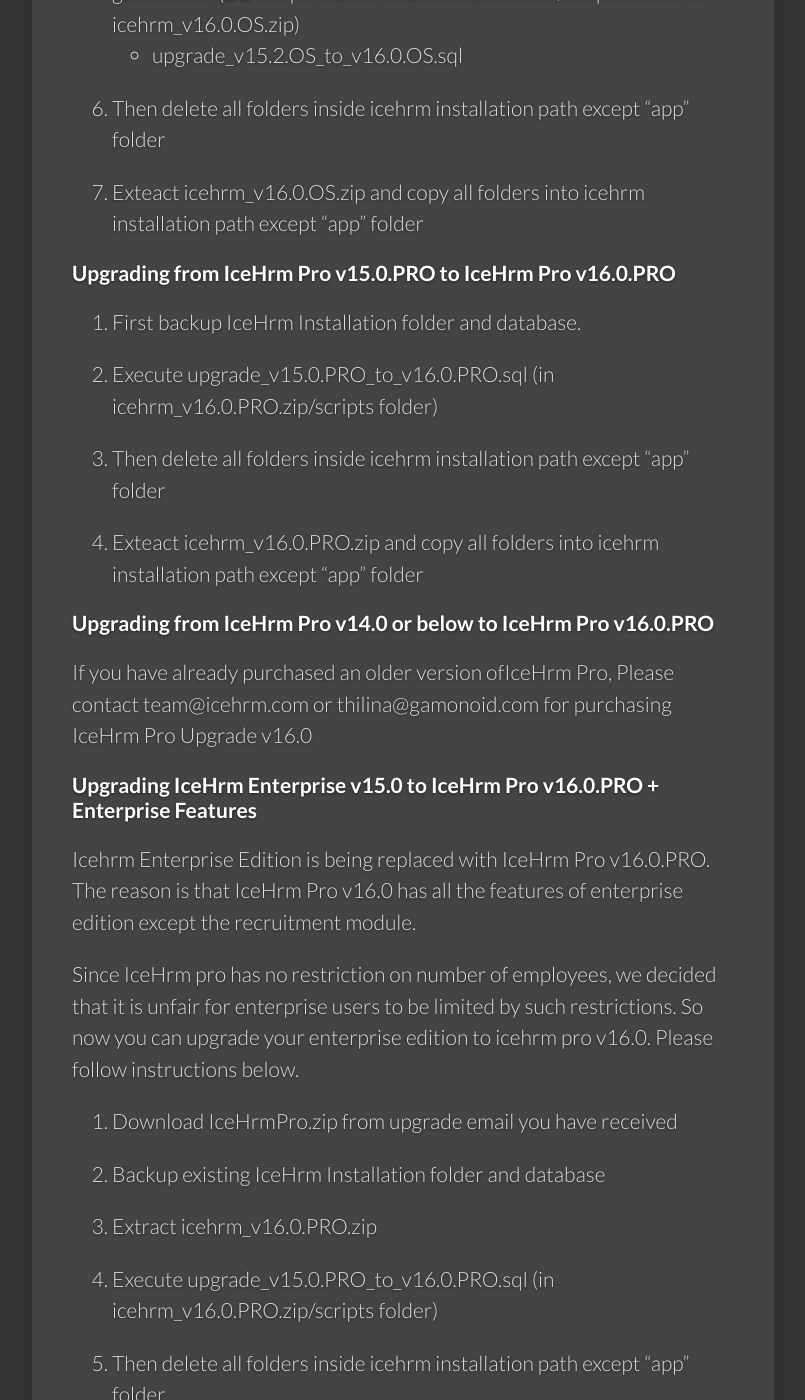
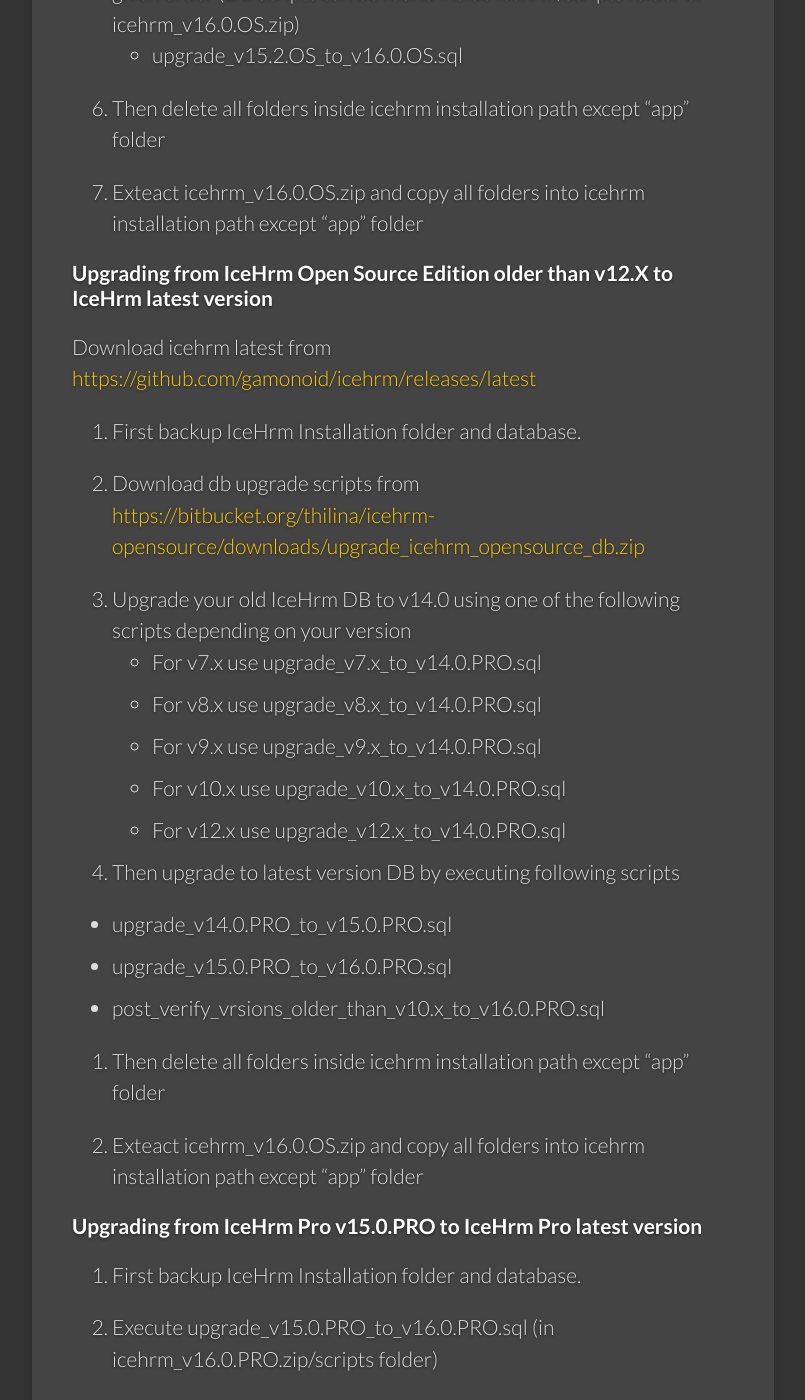
Before and after one commit to icehrm/icehrm.github.io, a Jekyll site: the page built from _docs/upgrade.md, in a window 1280 px wide and 1400 px high, scrolled down 2658 px. Shown: the whole window, without its empty margins (139-944 px from the left). Built offline with Jekyll 4.4.1, drawn with Linux system fonts in a browser that asks for light colours; some of the changed text lies outside the part shown.

Commit message:
Updates to upgrading process

```diff
--- a/_docs/upgrade.md
+++ b/_docs/upgrade.md
@@ -6,7 +6,7 @@
 permalink: /docs/upgrade/
 ---
 
-#### Upgrading from IceHrm Open Source Edition to IceHrm Pro v16.0.PRO
+#### Upgrading from IceHrm Open Source Edition to IceHrm Pro latest version
 
 After purchasing IceHrm Pro depending on your current open source version upgrade process will be different.
 
@@ -39,10 +39,10 @@
 
 7. Then delete all folders inside icehrm installation path except "app" folder
 
-8. Exteact icehrm_v16.0.PRO.zip and copy all folders into icehrm installation path except "app" folder
+8. Exteact icehrm_v16.1.PRO.zip and copy all folders into icehrm installation path except "app" folder
 
 
-#### Upgrading from IceHrm Open Source Edition to IceHrm v16.0.OS
+#### Upgrading from IceHrm Open Source Edition to IceHrm latest version
 
 Download icehrm_v16.0.OS from [https://github.com/gamonoid/icehrm/releases/latest](https://github.com/gamonoid/icehrm/releases/latest)
 
@@ -71,7 +71,35 @@
 7. Exteact icehrm_v16.0.OS.zip and copy all folders into icehrm installation path except "app" folder
 
 
-#### Upgrading from IceHrm Pro v15.0.PRO to IceHrm Pro v16.0.PRO
+#### Upgrading from IceHrm Open Source Edition older than v12.X to IceHrm latest version
+
+Download icehrm latest from [https://github.com/gamonoid/icehrm/releases/latest](https://github.com/gamonoid/icehrm/releases/latest)
+
+1. First backup IceHrm Installation folder and database.
+
+2. Download db upgrade scripts from [https://bitbucket.org/thilina/icehrm-opensource/downloads/upgrade_icehrm_opensource_db.zip](https://bitbucket.org/thilina/icehrm-opensource/downloads/upgrade_icehrm_opensource_db.zip)
+
+3. Upgrade your old IceHrm DB to v14.0 using one of the following scripts depending on your version
+  - For v7.x use upgrade_v7.x_to_v14.0.PRO.sql
+  - For v8.x use upgrade_v8.x_to_v14.0.PRO.sql
+  - For v9.x use upgrade_v9.x_to_v14.0.PRO.sql
+  - For v10.x use upgrade_v10.x_to_v14.0.PRO.sql
+  - For v12.x use upgrade_v12.x_to_v14.0.PRO.sql
+
+4. Then upgrade to latest version DB by executing following scripts
+
+  - upgrade_v14.0.PRO_to_v15.0.PRO.sql
+  - upgrade_v15.0.PRO_to_v16.0.PRO.sql
+  - post_verify_vrsions_older_than_v10.x_to_v16.0.PRO.sql
+
+5. Then delete all folders inside icehrm installation path except "app" folder
+
+6. Exteact icehrm_v16.0.OS.zip and copy all folders into icehrm installation path except "app" folder
+
+
+
+
+#### Upgrading from IceHrm Pro v15.0.PRO to IceHrm Pro latest version
 
 1. First backup IceHrm Installation folder and database.
 
@@ -83,18 +111,18 @@
 
 
 
-#### Upgrading from IceHrm Pro v14.0 or below to IceHrm Pro v16.0.PRO
+#### Upgrading from IceHrm Pro v14.0 or below to IceHrm Pro latest
 
 If you have already purchased an older version ofIceHrm Pro, Please contact team@icehrm.com or thilina@gamonoid.com for purchasing IceHrm Pro Upgrade v16.0
 
-#### Upgrading IceHrm Enterprise v15.0 to IceHrm Pro v16.0.PRO + Enterprise Features
+#### Upgrading IceHrm Enterprise v15.0 to IceHrm Pro latest + Enterprise Features
 
-Icehrm Enterprise Edition is being replaced with IceHrm Pro v16.0.PRO. The reason is that
-IceHrm Pro v16.0 has all the features of enterprise edition except the recruitment module.
+Icehrm Enterprise Edition is being replaced with IceHrm Pro v16.1.PRO. The reason is that
+IceHrm Pro v16.1 has all the features of enterprise edition except the recruitment module.
 
 Since IceHrm pro has no restriction on number of employees, we decided that it is unfair for
 enterprise users to be limited by such restrictions. So now you can upgrade your enterprise
-edition to icehrm pro v16.0. Please follow instructions below.
+edition to icehrm pro v16.1. Please follow instructions below.
 
 
 1. Download IceHrmPro.zip from upgrade email you have received
```
Also changed, not shown: other parts of _docs/upgrade.md (+1 -1 lines), _docs/changelog.md (+8 -0 lines).
